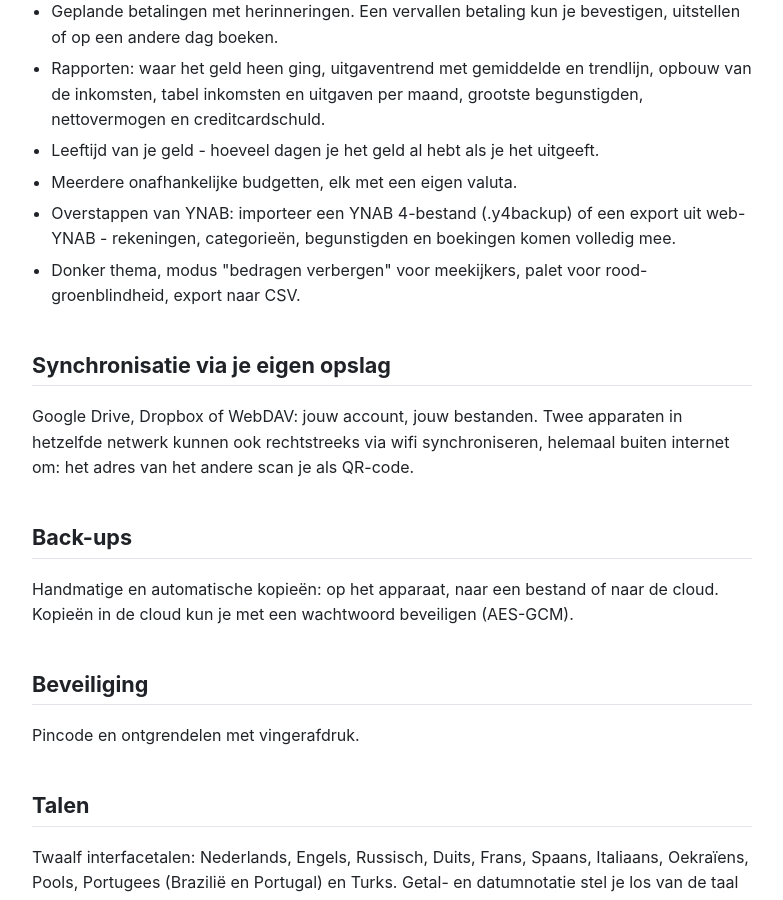
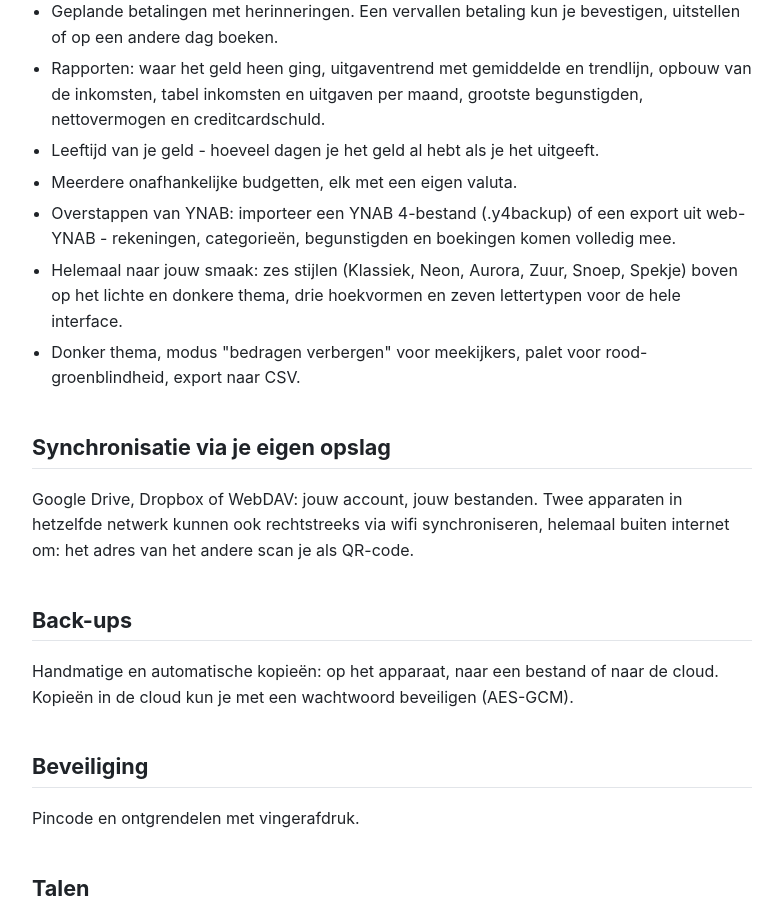
Before and after one commit to envelopesbudget/envelopesbudget.github.io, a Jekyll site: the page built from nl.md, in a window 1280 px wide and 900 px high, scrolled down 1384 px. Shown: the whole window, without its empty margins (248-1031 px from the left). Built offline with Jekyll 4.4.1, drawn with Linux system fonts in a browser that asks for light colours.

Commit message:
Витрины: пункт про стили, скругления и шрифты - на двенадцати языках
Пересборка из store/play-listing.md мобильного репозитория: в описаниях
появился пункт про оформление (шесть стилей, три варианта скруглений, семь
шрифтов). Остальной текст не менялся.

Co-Authored-By: Claude Opus 5.5 <noreply@anthropic.com>

```diff
--- a/_data/pages.json
+++ b/_data/pages.json
@@ -28,6 +28,7 @@
      "Возраст денег - сколько дней вашим деньгам к моменту траты.",
      "Несколько независимых бюджетов, у каждого своя валюта.",
      "Переезд из YNAB: импорт файла YNAB 4 (.y4backup) и выгрузки веб-YNAB - счета, категории, получатели и операции переносятся целиком.",
+     "Оформление под себя: шесть стилей (Классика, Неон, Аврора, Кислота, Конфета, Зефир) поверх светлой и тёмной темы, три варианта скруглений и семь шрифтов на весь интерфейс.",
      "Тёмная тема, режим «скрыть суммы» от чужих глаз, палитра для тех, кто не различает красный и зелёный, экспорт в CSV."
     ]
    },
@@ -85,6 +86,7 @@
      "Age of Money - how old your money is by the time you spend it.",
      "Several independent budgets, each with its own currency.",
      "Moving from YNAB: import a YNAB 4 file (.y4backup) or a web YNAB export - accounts, categories, payees and transactions come across in full.",
+     "Make it yours: six styles (Classic, Neon, Aurora, Acid, Candy, Marshmallow) on top of the light and dark themes, three corner shapes and seven typefaces for the whole interface.",
      "Dark theme, a \"hide amounts\" mode for prying eyes, a palette for red-green colour blindness, CSV export."
     ]
    },
@@ -143,6 +145,7 @@
      "Вік грошей - скільки днів вашим грошам на момент витрати.",
      "Кілька незалежних бюджетів, у кожного своя валюта.",
      "Перехід з YNAB: імпорт файлу YNAB 4 (.y4backup) або вивантаження веб-YNAB - рахунки, категорії, отримувачі й операції переносяться повністю.",
+     "Оформлення під себе: шість стилів (Класика, Неон, Аврора, Кислота, Цукерка, Зефір) поверх світлої й темної теми, три варіанти заокруглень і сім шрифтів на весь інтерфейс.",
      "Темна тема, режим «сховати суми» від чужих очей, палітра для тих, хто не розрізняє червоний і зелений, експорт у CSV."
     ]
    },
@@ -200,6 +203,7 @@
      "Alter des Geldes - wie alt Ihr Geld beim Ausgeben ist.",
      "Mehrere unabhängige Budgets, jedes mit eigener Währung.",
      "Umstieg von YNAB: Import einer YNAB-4-Datei (.y4backup) oder eines Web-YNAB- Exports - Konten, Kategorien, Zahlungsempfänger und Buchungen kommen vollständig mit.",
+     "Ihr eigener Look: sechs Stile (Klassisch, Neon, Aurora, Acid, Bonbon, Marshmallow) über dem hellen und dunklen Design, drei Eckenformen und sieben Schriften für die ganze Oberfläche.",
      "Dunkles Design, Modus „Beträge verbergen\" gegen fremde Blicke, Palette für Rot-Grün-Sehschwäche, CSV-Export."
     ]
    },
@@ -257,6 +261,7 @@
      "Âge de l’argent - depuis combien de jours vous détenez l’argent dépensé.",
      "Plusieurs budgets indépendants, chacun avec sa devise.",
      "Migration depuis YNAB : import d’un fichier YNAB 4 (.y4backup) ou d’un export du YNAB web - comptes, catégories, bénéficiaires et opérations sont repris intégralement.",
+     "À votre goût : six styles (Classique, Néon, Aurora, Acidulé, Bonbon, Guimauve) par-dessus les thèmes clair et sombre, trois formes d’angles et sept polices pour toute l’interface.",
      "Thème sombre, mode « masquer les montants » à l’abri des regards, palette pour le daltonisme rouge-vert, export CSV."
     ]
    },
@@ -314,6 +319,7 @@
      "Edad del dinero: cuántos días lleva contigo el dinero que gastas.",
      "Varios presupuestos independientes, cada uno con su moneda.",
      "Cambio desde YNAB: importa un archivo de YNAB 4 (.y4backup) o una exportación del YNAB web - cuentas, categorías, beneficiarios y operaciones pasan enteras.",
+     "A tu gusto: seis estilos (Clásico, Neón, Aurora, Ácido, Caramelo, Malvavisco) sobre los temas claro y oscuro, tres formas de esquinas y siete tipografías para toda la interfaz.",
      "Tema oscuro, modo «ocultar importes» ante miradas ajenas, paleta para el daltonismo rojo-verde, exportación a CSV."
     ]
    },
@@ -371,6 +377,7 @@
      "Età del denaro: da quanti giorni possiedi il denaro che stai spendendo.",
      "Più budget indipendenti, ciascuno con la propria valuta.",
      "Passaggio da YNAB: importa un file YNAB 4 (.y4backup) o un export del YNAB web - conti, categorie, beneficiari e operazioni passano per intero.",
+     "A modo tuo: sei stili (Classico, Neon, Aurora, Acido, Caramella, Marshmallow) sopra i temi chiaro e scuro, tre forme degli angoli e sette caratteri per tutta l’interfaccia.",
      "Tema scuro, modalità «nascondi importi» da occhi altrui, palette per il daltonismo rosso-verde, esportazione in CSV."
     ]
    },
@@ -428,6 +435,7 @@
      "Wiek pieniądza - ile dni pieniądze są u ciebie, zanim je wydasz.",
      "Kilka niezależnych budżetów, każdy z własną walutą.",
      "Przejście z YNAB: import pliku YNAB 4 (.y4backup) lub eksportu z YNAB w przeglądarce - konta, kategorie, odbiorcy i operacje przenoszą się w całości.",
+     "Wygląd po swojemu: sześć stylów (Klasyczny, Neonowy, Aurora, Kwasowy, Cukierkowy, Piankowy) na jasnym i ciemnym motywie, trzy kształty rogów i siedem krojów pisma dla całego interfejsu.",
      "Ciemny motyw, tryb „ukryj kwoty\" przed obcym wzrokiem, paleta dla daltonizmu czerwono-zielonego, eksport do CSV."
     ]
    },
@@ -485,6 +493,7 @@
      "Idade do dinheiro - há quantos dias o dinheiro está com você quando o gasta.",
      "Vários orçamentos independentes, cada um com sua moeda.",
      "Mudança do YNAB: importe um arquivo do YNAB 4 (.y4backup) ou uma exportação do YNAB web - contas, categorias, beneficiários e lançamentos vêm por inteiro.",
+     "Do seu jeito: seis estilos (Clássico, Neon, Aurora, Ácido, Doce, Marshmallow) sobre os temas claro e escuro, três formatos de cantos e sete fontes para toda a interface.",
      "Tema escuro, modo \"ocultar valores\" diante de olhares alheios, paleta para daltonismo vermelho-verde, exportação em CSV."
     ]
    },
@@ -543,6 +552,7 @@
      "Idade do dinheiro - há quantos dias o dinheiro está consigo quando o gasta.",
      "Vários orçamentos independentes, cada um com a sua moeda.",
      "Mudança do YNAB: importe um ficheiro do YNAB 4 (.y4backup) ou uma exportação do YNAB web - contas, categorias, beneficiários e movimentos passam por inteiro.",
+     "À sua maneira: seis estilos (Clássico, Neon, Aurora, Ácido, Doce, Marshmallow) sobre os temas claro e escuro, três formatos de cantos e sete tipos de letra para toda a interface.",
      "Tema escuro, modo «ocultar valores» perante olhares alheios, paleta para daltonismo vermelho-verde, exportação em CSV."
     ]
    },
@@ -600,6 +610,7 @@
      "Leeftijd van je geld - hoeveel dagen je het geld al hebt als je het uitgeeft.",
      "Meerdere onafhankelijke budgetten, elk met een eigen valuta.",
      "Overstappen van YNAB: importeer een YNAB 4-bestand (.y4backup) of een export uit web-YNAB - rekeningen, categorieën, begunstigden en boekingen komen volledig mee.",
+     "Helemaal naar jouw smaak: zes stijlen (Klassiek, Neon, Aurora, Zuur, Snoep, Spekje) boven op het lichte en donkere thema, drie hoekvormen en zeven lettertypen voor de hele interface.",
      "Donker thema, modus \"bedragen verbergen\" voor meekijkers, palet voor rood- groenblindheid, export naar CSV."
     ]
    },
@@ -657,6 +668,7 @@
      "Paranın yaşı - harcadığınız para kaç gündür sizde.",
      "Her biri kendi para biriminde birden çok bağımsız bütçe.",
      "YNAB’den geçiş: YNAB 4 dosyasını (.y4backup) veya web YNAB dışa aktarımını içe aktarın - hesaplar, kategoriler, alıcılar ve işlemler eksiksiz taşınır.",
+     "Görünüm size göre: açık ve koyu temanın üzerine altı stil (Klasik, Neon, Aurora, Asit, Şeker, Lokum), üç köşe biçimi ve tüm arayüz için yedi yazı tipi.",
      "Koyu tema, başkalarının gözünden \"tutarları gizle\" modu, kırmızı-yeşil renk körlüğü için palet, CSV dışa aktarma."
     ]
    },
```
